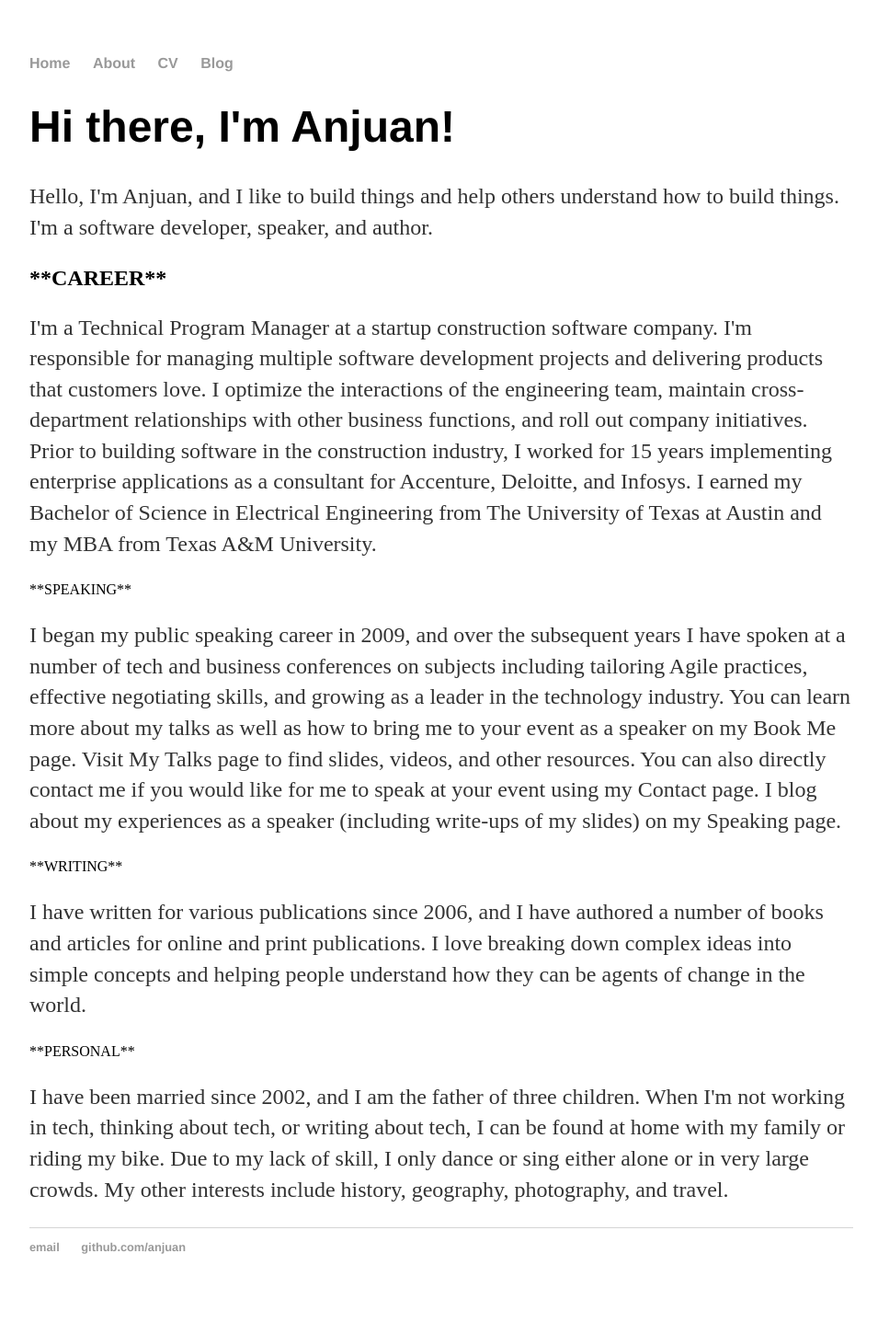
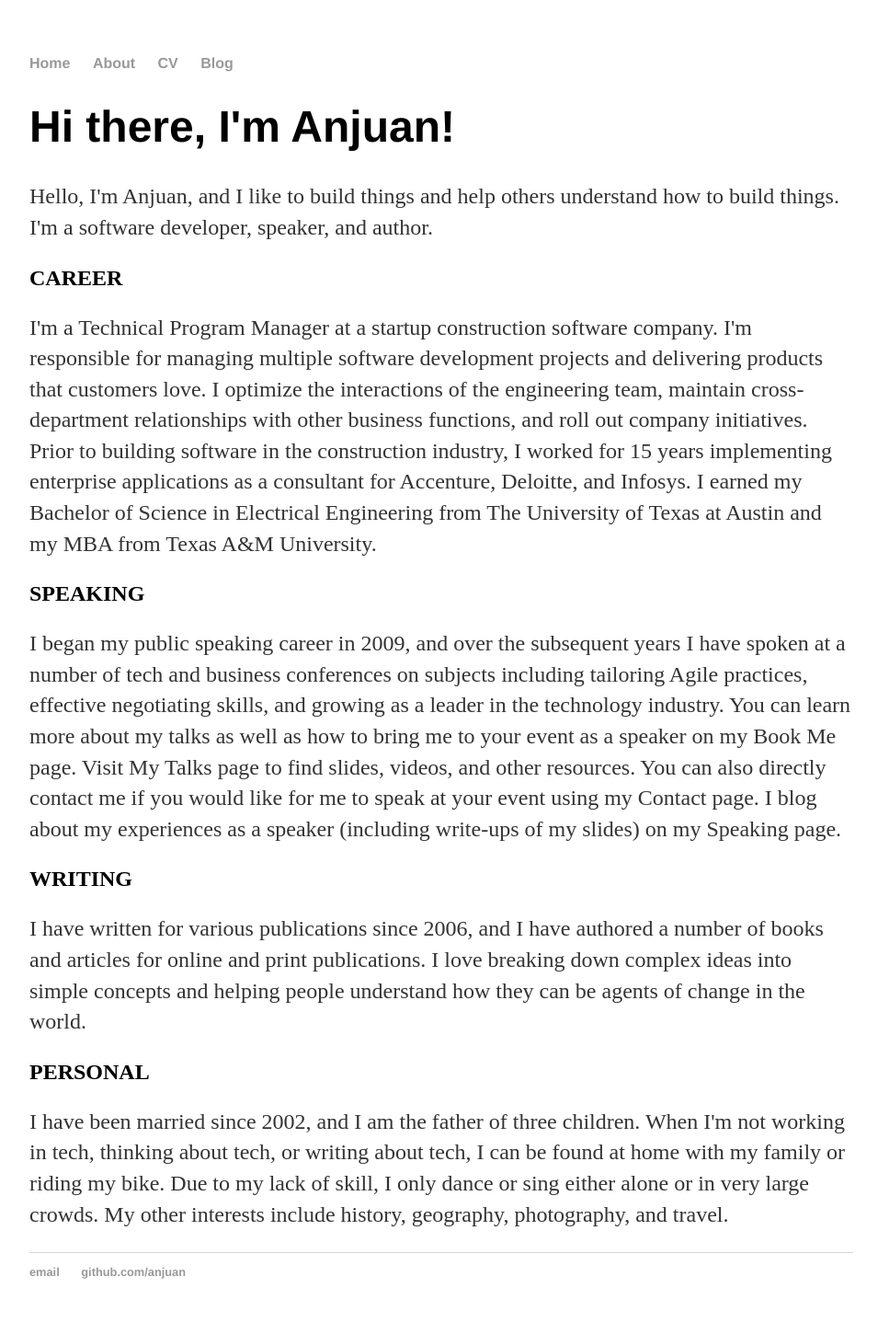
Before and after one commit to CharlyB123/old.anjuan.github.io, a Jekyll site: the page built from index.html, in a window 1280 px wide. Shown: the whole page at 92% size, without its empty margins (160-1115 px from the left). Built offline with Jekyll 4.4.1, drawn with Linux system fonts in a browser that asks for light colours; before the commit the page ends 1423 px from its top, so only the background shows below that.

```diff
--- a/index.html
+++ b/index.html
@@ -7,16 +7,16 @@ title: Anjuan
 
 	<p>Hello, I'm Anjuan, and I like to build things and help others understand how to build things. I'm a software developer, speaker, and author. </p>
 
-	<h2>**CAREER**</h2>
+	<h2>CAREER</h2>
 	<p>I'm a Technical Program Manager at a startup construction software company. I'm responsible for managing multiple software development projects and delivering products that customers love. I optimize the interactions of the engineering team, maintain cross-department relationships with other business functions, and roll out company initiatives. Prior to building software in the construction industry, I worked for 15 years implementing enterprise applications as a consultant for Accenture, Deloitte, and Infosys. I earned my Bachelor of Science in Electrical Engineering from The University of Texas at Austin and my MBA from Texas A&M University.</p>
 
-	**SPEAKING**
+	<h2>SPEAKING</h2>
 	<p>I began my public speaking career in 2009, and over the subsequent years I have spoken at a number of tech and business conferences on subjects including tailoring Agile practices, effective negotiating skills, and growing as a leader in the technology industry. You can learn more about my talks as well as how to bring me to your event as a speaker on my Book Me page. Visit My Talks page to find slides, videos, and other resources. You can also directly contact me if you would like for me to speak at your event using my Contact page. I blog about my experiences as a speaker (including write-ups of my slides) on my Speaking page.</p>
 
-	**WRITING**
+	<h2>WRITING</h2>
 	<p>I have written for various publications since 2006, and I have authored a number of books and articles for online and print publications. I love breaking down complex ideas into simple concepts and helping people understand how they can be agents of change in the world.</p>
 
-	**PERSONAL**
+	<h2>PERSONAL</h2>
 
 	<p>I have been married since 2002, and I am the father of three children. When I'm not working in tech, thinking about tech, or writing about tech, I can be found at home with my family or riding my bike. Due to my lack of skill, I only dance or sing either alone or in very large crowds. My other interests include history, geography, photography, and travel.</p>
 
```
